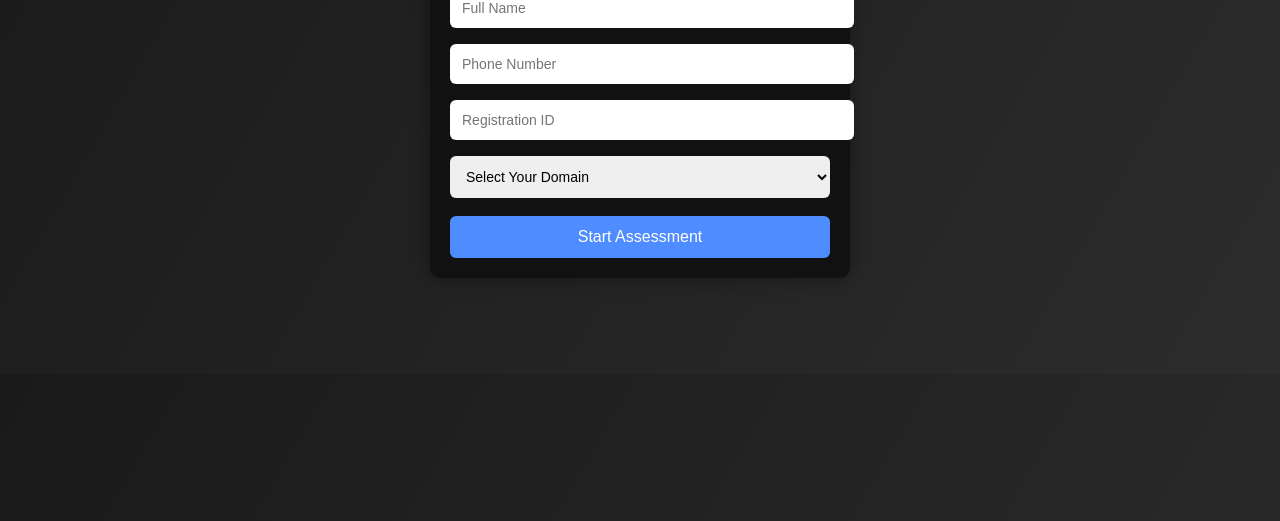
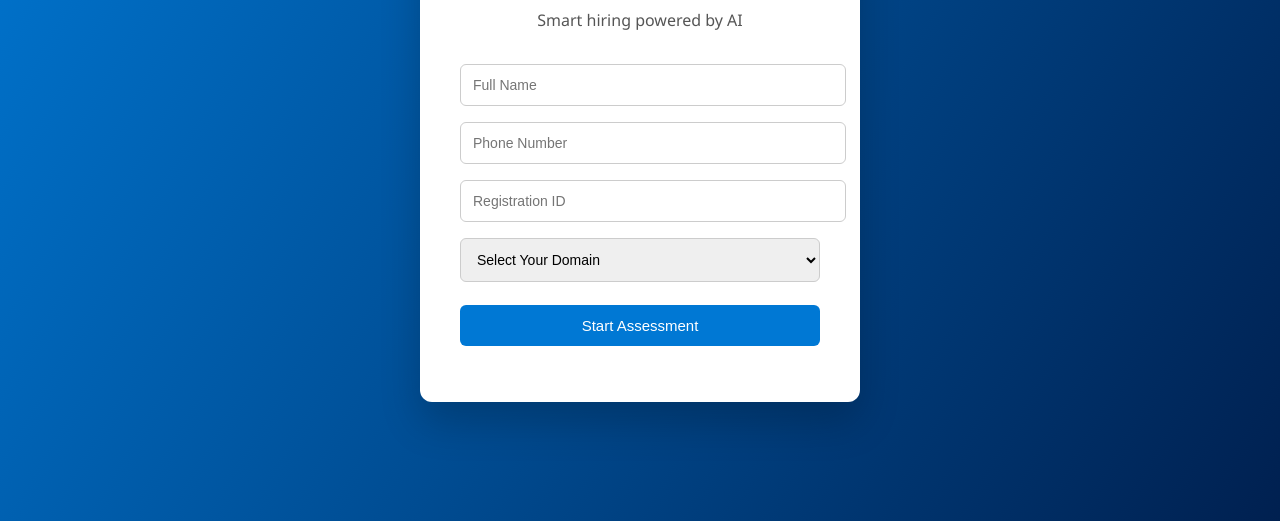
Before and after one commit to avdheshkurode21-droid/Orbion, a plain HTML site: page Index.html in a window 1280 px wide. Shown: the part 279-800 px from the top of the page. Drawn offline with Linux system fonts and the light colour scheme.

Commit message:
Refactor CSS styles for improved layout and design
Updated styles for body, container, headings, and buttons to improve layout and aesthetics.

```diff
--- a/style.css
+++ b/style.css
@@ -1,60 +1,61 @@
 body {
-  font-family: Arial, sans-serif;
-  background: linear-gradient(120deg, #1a1a1a, #2c2c2c);
-  color: #fff;
+  font-family: "Segoe UI", Arial, sans-serif;
+  background: linear-gradient(120deg, #0078d4, #002050);
+  height: 100vh;
   margin: 0;
-  padding: 0;
+  display: flex;
+  justify-content: center;
+  align-items: center;
+  color: #333;
 }
 
 .container {
-  max-width: 420px;
-  margin: 60px auto;
-  padding: 20px;
+  background: #ffffff;
+  padding: 40px;
+  border-radius: 12px;
+  width: 360px;
+  box-shadow: 0 20px 40px rgba(0,0,0,0.2);
 }
 
 h1 {
   text-align: center;
-  margin-bottom: 5px;
+  color: #002050;
 }
 
 .subtitle {
   text-align: center;
-  color: #aaa;
-  margin-bottom: 30px;
+  color: #555;
+  margin-bottom: 25px;
 }
 
-.card {
-  background: #111;
-  padding: 20px;
-  border-radius: 10px;
-  box-shadow: 0 0 20px rgba(0,0,0,0.4);
-}
-
-input, select {
+.card input,
+.card select {
   width: 100%;
   padding: 12px;
   margin: 8px 0;
   border-radius: 6px;
-  border: none;
+  border: 1px solid #ccc;
   font-size: 14px;
 }
 
-button {
+.card button {
   width: 100%;
   padding: 12px;
-  background: #4f8cff;
+  margin-top: 15px;
+  background: #0078d4;
+  color: white;
   border: none;
-  color: white;
-  font-size: 16px;
   border-radius: 6px;
+  font-size: 15px;
   cursor: pointer;
-  margin-top: 10px;
 }
 
-button:hover {
-  background: #3a6fe0;
+.card button:hover {
+  background: #005a9e;
 }
 
-.hidden {
-  display: none;
+#status {
+  text-align: center;
+  margin-top: 15px;
+  font-weight: bold;
 }
```
